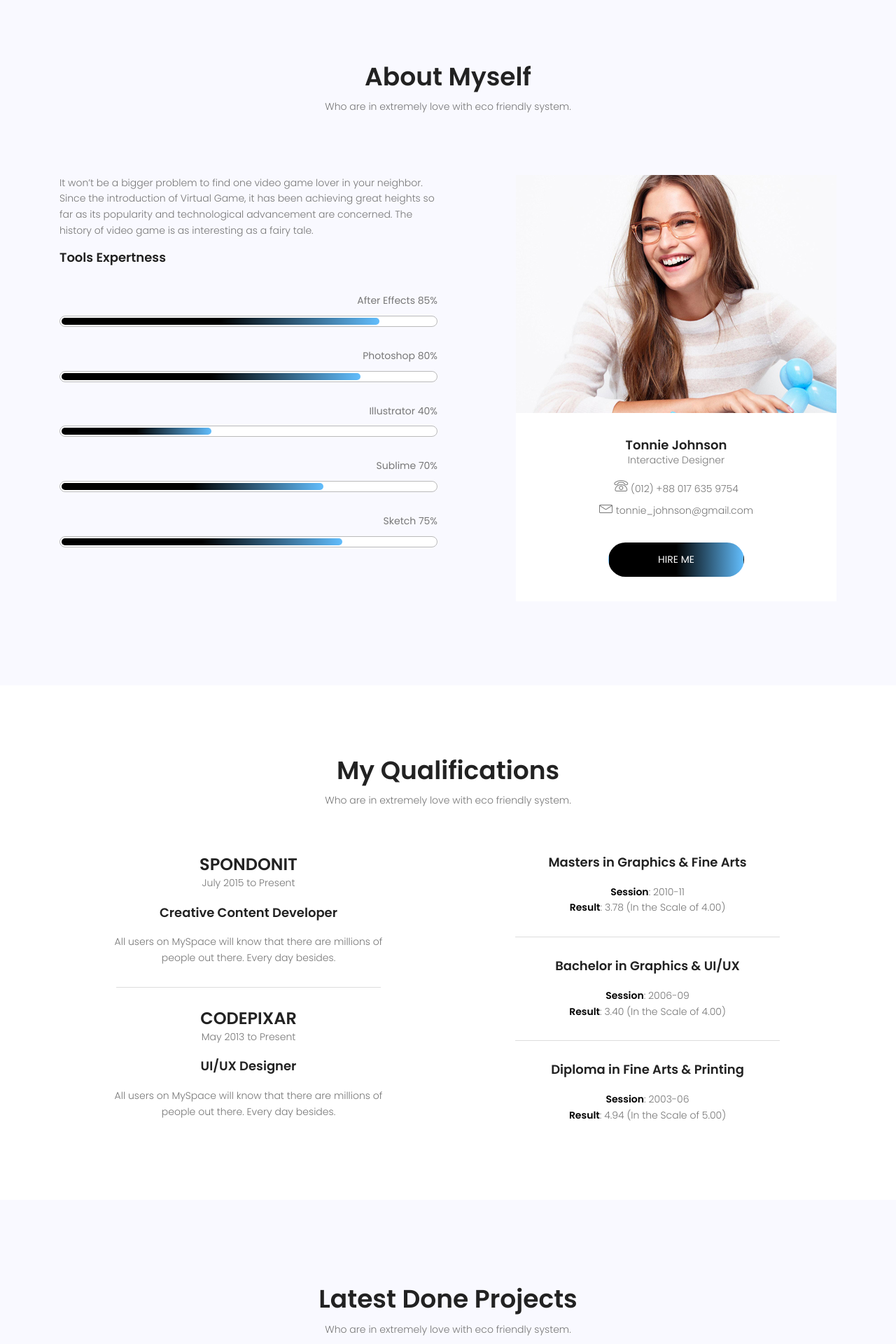
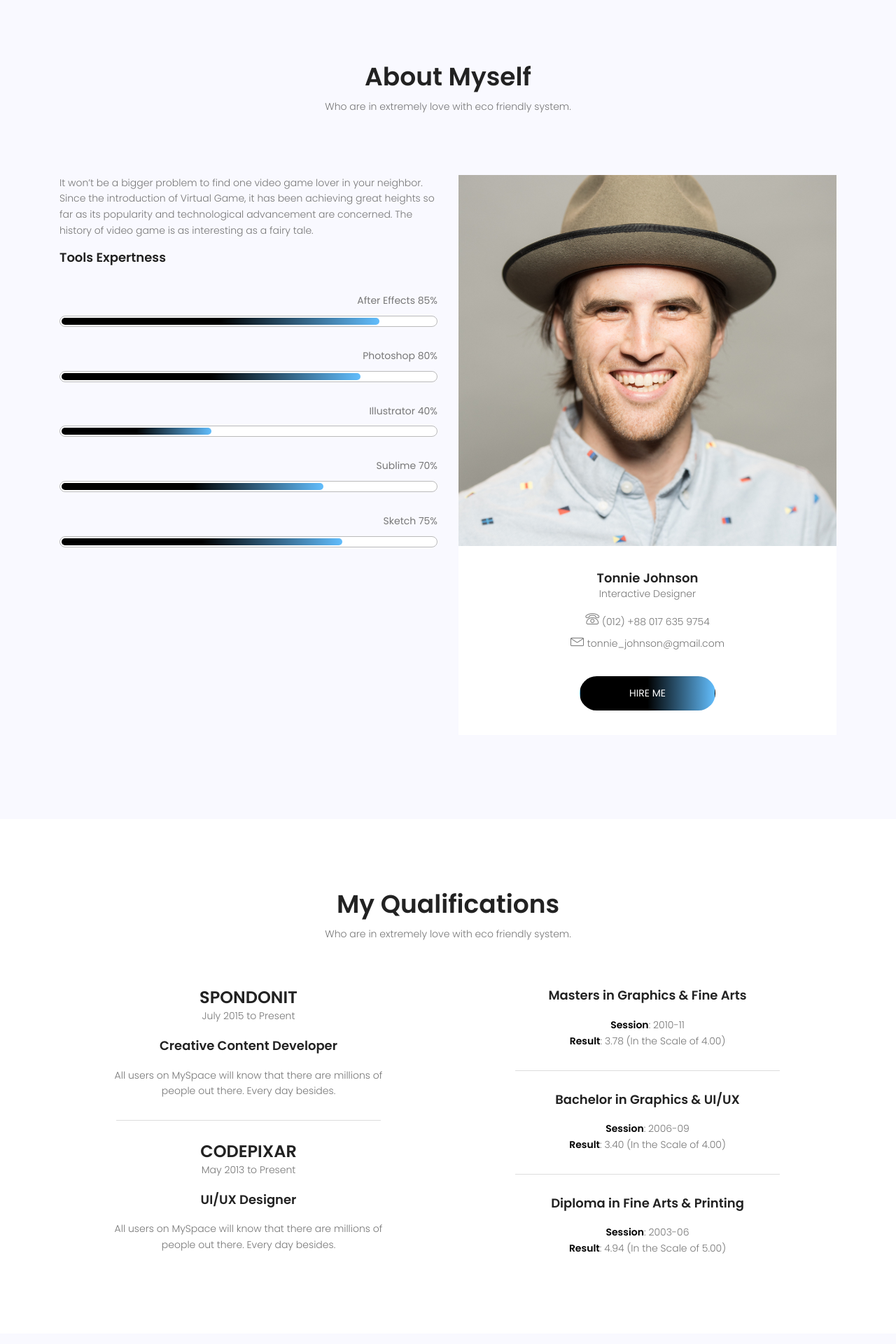
Before and after one commit to boombranco/boombranco.github.io, a Jekyll site: the page index.html, which Jekyll copies as it is, in a window 1280 px wide. Shown: the part 1614-3534 px from the top of the page at 70% size. Built offline with Jekyll 4.4.1, drawn with Linux system fonts in a browser that asks for light colours; nearby versions of some CDN libraries.

Commit message:
Update Headshot

```diff
--- a/index.html
+++ b/index.html
@@ -200,7 +200,7 @@
 						</div>
 						<div class="col-lg-6 about-right justify-content-end d-flex">
 							<div class="myself-wrap">
-								<img class="img-fluid" src="img/about-img.jpg" alt="">
+								<img class="img-fluid" src="img/headshot.jpg" alt="">
 								<div class="desc">
 									<h4>Tonnie Johnson</h4>
 									<p class="pb-10">Interactive Designer</p>
```
Also changed, not shown: img/about-img.jpg (deleted), img/headshot.JPG (added).
